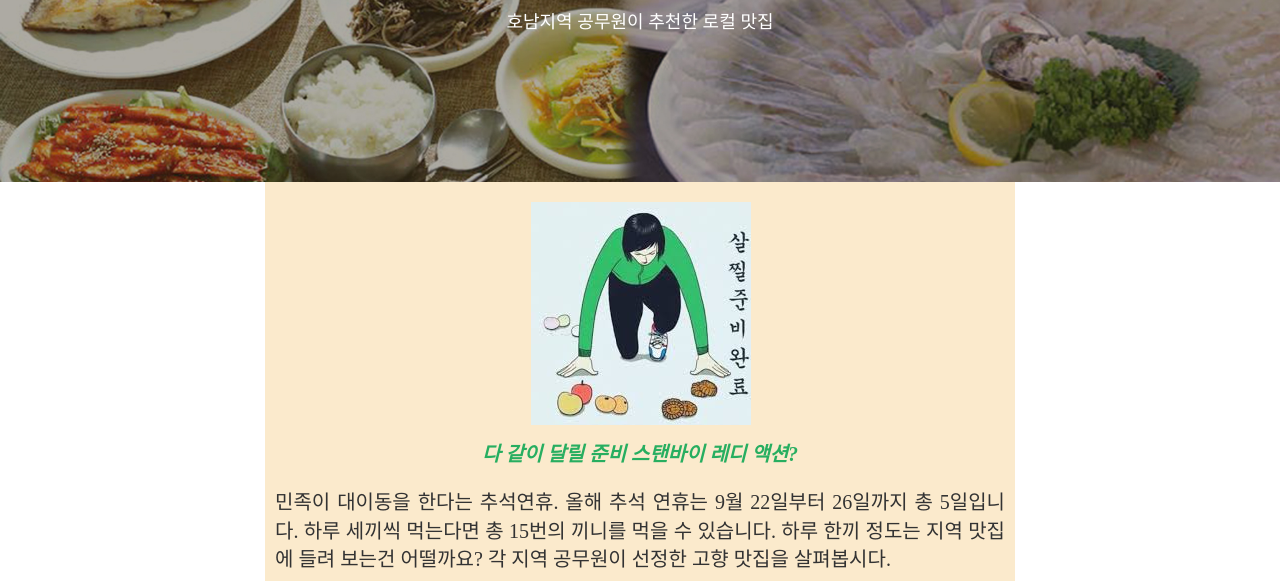
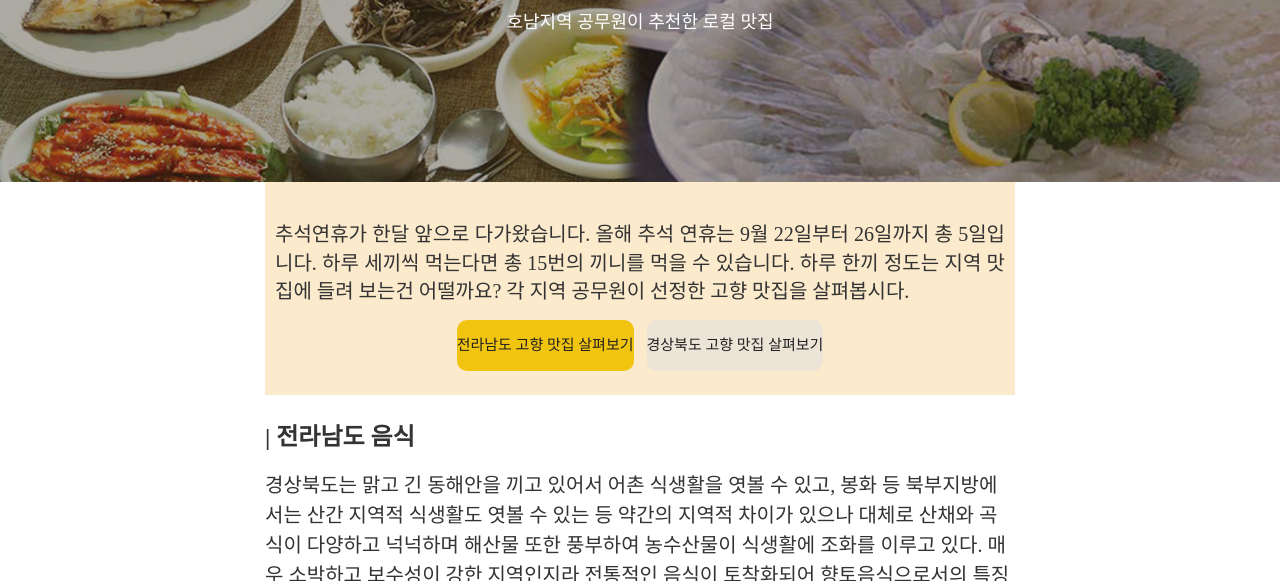
Before and after one commit to dnrwls/dnrwls.github.io, a website: page index2.html in a window 1280 px wide. Shown: the part 348-929 px from the top of the page. Drawn offline with nearby package versions, Linux system fonts and the light colour scheme; a script that the page names is missing; a web font is replaced by a local one.

Commit message:
Update index2.html

```diff
--- a/index2.html
+++ b/index2.html
@@ -104,13 +104,13 @@
               <div class="intro">
                 <div class="topfront">
                   <div class="frontimage">
-                  <img src= "img/frontimage.png">
+                  <!--<img src= "img/frontimage.png">-->
                   </div>
-                  <div class="aboutimage"> 다 같이 달릴 준비 스탠바이 레디 액션?  </div>
+                  <div class="aboutimage"> <!--다 같이 달릴 준비 스탠바이 레디 액션?  -->  </div>
               </div>
                 <div class="preface">
-                민족이 대이동을 한다는 추석연휴. 올해 추석 연휴는 9월 22일부터 26일까지 총 5일입니다. 하루 세끼씩 먹는다면 총 15번의 끼니를 먹을 수 있습니다.
-                하루 한끼 정도는 지역 맛집에 들려 보는건 어떨까요? 각 지역 공무원이 선정한 고향 맛집을 살펴봅시다.
+                  추석연휴가 한달 앞으로 다가왔습니다. 올해 추석 연휴는 9월 22일부터 26일까지 총 5일입니다. 하루 세끼씩 먹는다면 총 15번의 끼니를 먹을 수 있습니다.
+                  하루 한끼 정도는 지역 맛집에 들려 보는건 어떨까요? 각 지역 공무원이 선정한 고향 맛집을 살펴봅시다.
                 </div>
                 <div class="button">
                   <div class="buttons">
```
